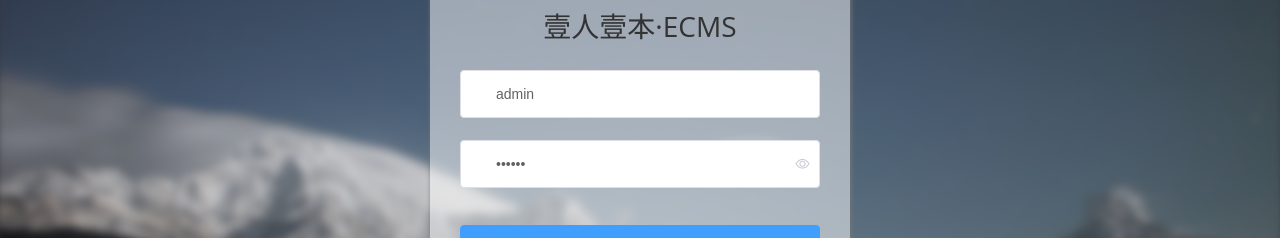
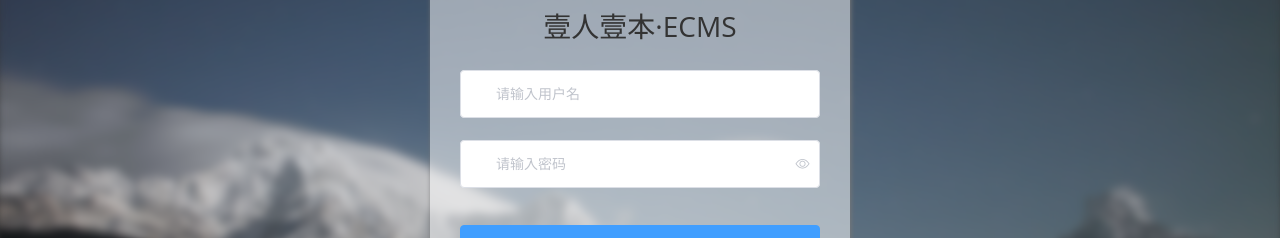
Before and after one commit to musheng66/VEA-ECMS, a Vue app: page /#/login in a window 1280 px wide. Shown: the part 239-477 px from the top of the page. Built offline with nearby package versions, Linux system fonts and the light colour scheme.

Commit message:
改密码

```diff
--- a/src/mock/login.js
+++ b/src/mock/login.js
@@ -36,7 +36,7 @@ export default {
     let data = {};
     switch (params.username) {
       case 'admin':
-        if (params.password === '111111') {
+        if (params.password === 'eben123') {
           valid = true;
         } else {
           errorMessage.status = 403;
@@ -52,7 +52,7 @@ export default {
         }
         break;
       case 'statistics':
-        if (params.password === '111111') {
+        if (params.password === '11111111') {
           valid = true;
         } else {
           errorMessage.status = 403;
--- a/src/views/login/index.vue
+++ b/src/views/login/index.vue
@@ -52,8 +52,8 @@ export default {
 
     return {
       loginForm: {
-        username: 'admin',
-        password: '111111'
+        username: '',
+        password: ''
       },
       loginRules: {
         username: [
```
